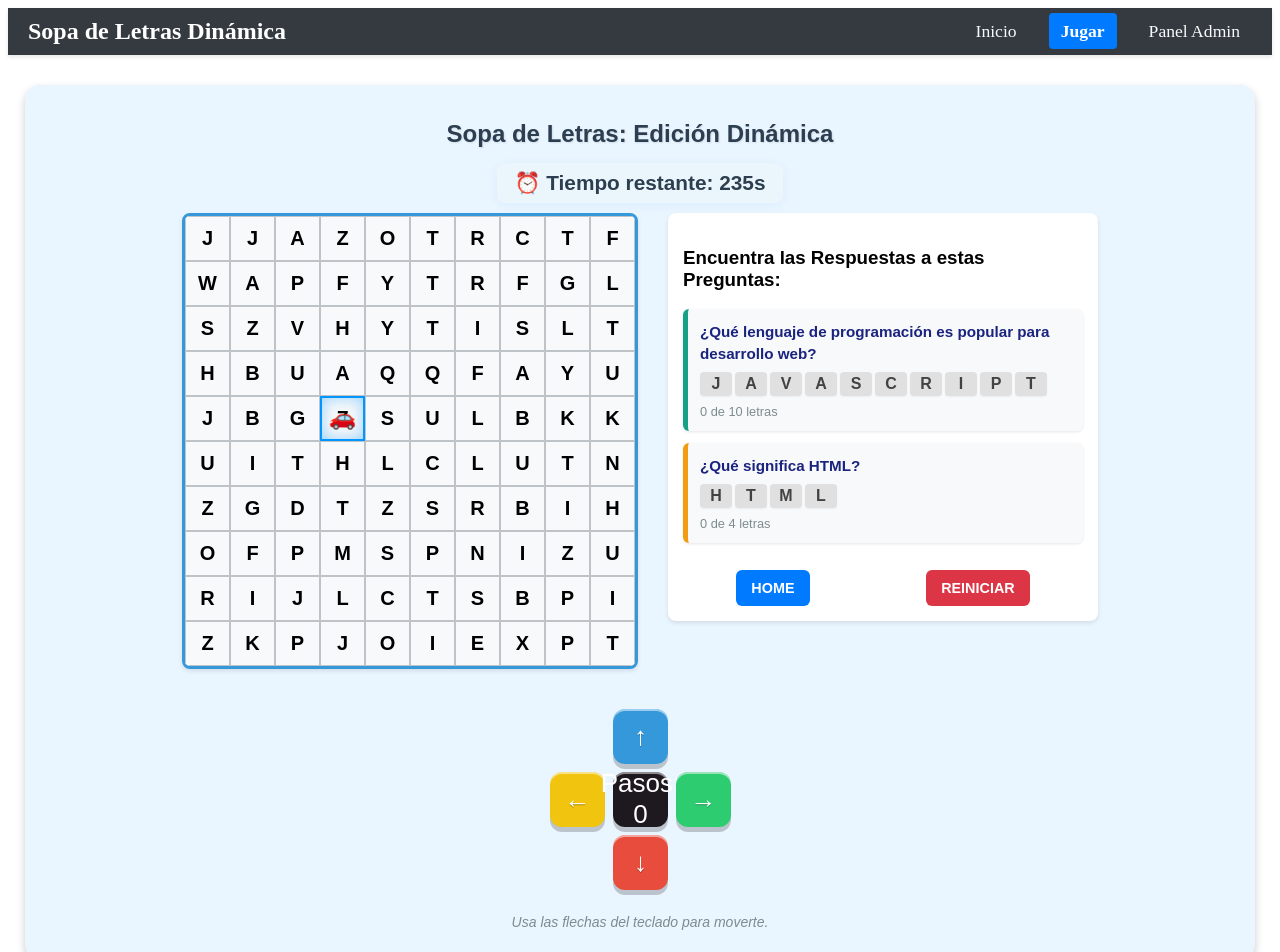
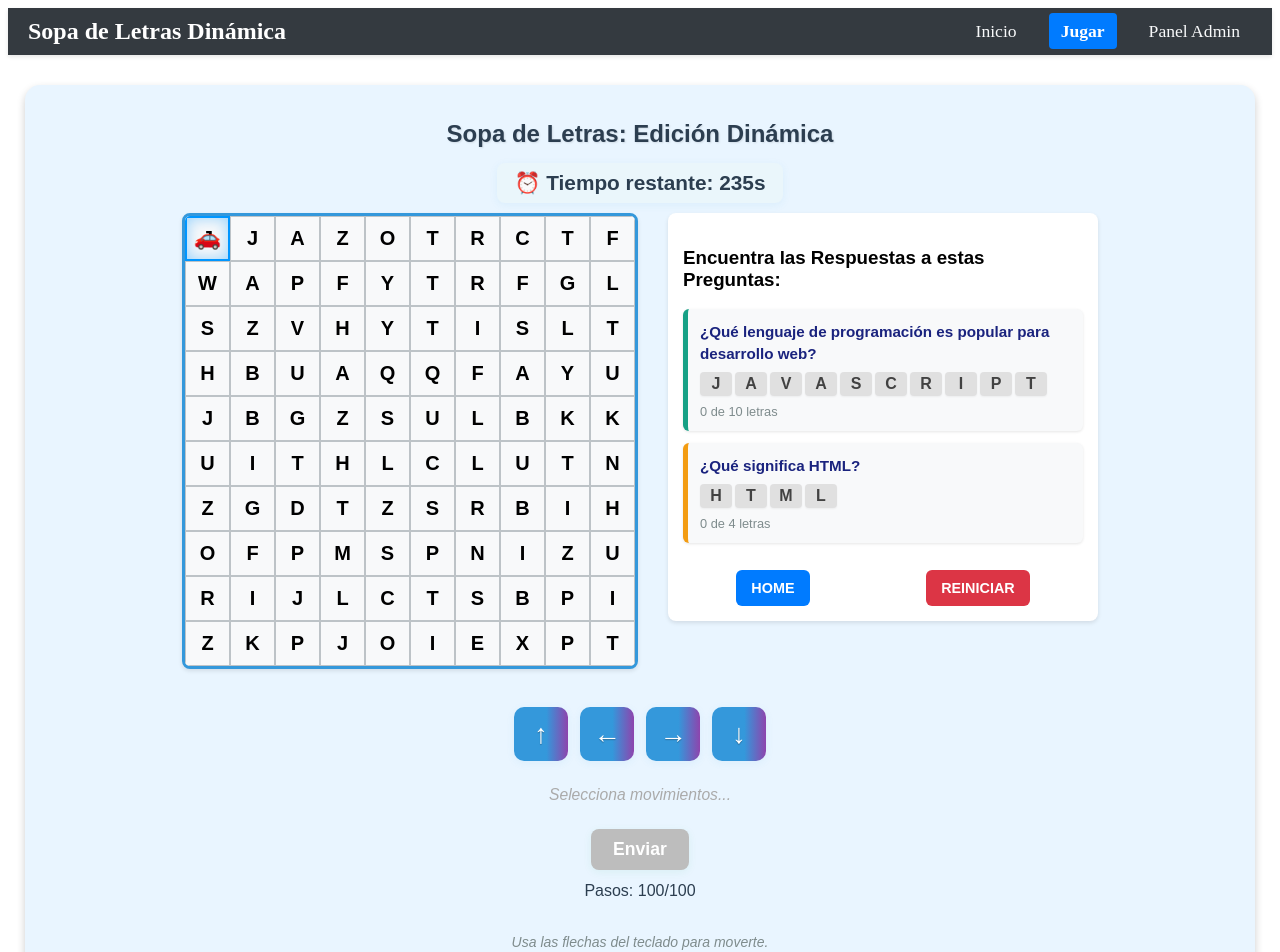
Before and after one commit to Eth4nSP/P-Web, an Angular app: page /game in a window 1280 px wide. Shown: the top 952 px of the page. Built offline with nearby package versions, Linux system fonts and the light colour scheme.

Commit message:
Agregando botones y cola de movimientos

```diff
--- a/src/app/board/board.component.html
+++ b/src/app/board/board.component.html
@@ -27,11 +27,7 @@
     <div class="game-layout" [class.mobile-layout]="isMobileDevice" [class.desktop-layout]="!isMobileDevice">
         <div class="board" *ngIf="board.length > 0">
             <div class="row" *ngFor="let row of board; let i = index">
-        <app-cell *ngFor="let cell of row; let j = index"
-                  [value]="cell"
-                  [isCarPosition]="isCarPosition(i, j)"
-                  [isFound]="isPositionFound(i, j)"
-                  [foundColor]="getPositionColor(i, j)">
+                <app-cell *ngFor="let cell of row; let j = index" [value]="cell" [isCarPosition]="isCarPosition(i, j)" [isFound]="isPositionFound(i, j)" [foundColor]="getPositionColor(i, j)">
                 </app-cell>
             </div>
         </div>
@@ -47,16 +43,12 @@
         <div class="target-elements" *ngIf="currentQuestions.length > 0">
             <h3>Encuentra las Respuestas a estas Preguntas:</h3>
             <div class="questions-container">
-        <div class="question-item" *ngFor="let question of currentQuestions"
-             [style.border-left-color]="answerColors[question.id]"
-             [class.question-found]="question.isFound">
+                <div class="question-item" *ngFor="let question of currentQuestions" [style.border-left-color]="answerColors[question.id]" [class.question-found]="question.isFound">
                     <div class="question-text">
                         <strong>{{ question.question }}</strong>
                     </div>
                     <div class="answer-letters">
-            <span *ngFor="let letter of question.answer.split(''); let i = index"
-                  [class.found]="isQuestionLetterFound(question.id, i)"
-                  [style.background-color]="isQuestionLetterFound(question.id, i) ? answerColors[question.id] : ''">
+                        <span *ngFor="let letter of question.answer.split(''); let i = index" [class.found]="isQuestionLetterFound(question.id, i)" [style.background-color]="isQuestionLetterFound(question.id, i) ? answerColors[question.id] : ''">
               {{ letter }}
             </span>
                     </div>
@@ -72,12 +64,24 @@
         </div>
     </div>
 
-  <div class="controls" *ngIf="currentQuestions.length > 0">
-    <button type="button" class="btn-up" (click)="moveCar('up')">↑</button>
-    <button type="button" class="btn-left" (click)="moveCar('left')">←</button>
-    <button type="button" class="btn-step">Pasos: {{ steps }}</button>
-    <button type="button" class="btn-right" (click)="moveCar('right')">→</button>
-    <button type="button" class="btn-down" (click)="moveCar('down')">↓</button>
+    <div class="controls-move-chain" *ngIf="currentQuestions.length > 0">
+        <div class="move-buttons">
+            <button type="button" class="btn-up" (click)="addMove('up')">↑</button>
+            <button type="button" class="btn-left" (click)="addMove('left')">←</button>
+            <button type="button" class="btn-right" (click)="addMove('right')">→</button>
+            <button type="button" class="btn-down" (click)="addMove('down')">↓</button>
+        </div>
+        <div class="move-sequence">
+            <span *ngIf="moveSequence.length === 0" class="move-placeholder">Selecciona movimientos...</span>
+            <ng-container *ngFor="let move of moveSequence; let idx = index">
+                <span class="move-chip" [ngClass]="'move-' + move">
+                  {{ move === 'up' ? 'Arriba' : move === 'down' ? 'Abajo' : move === 'left' ? 'Izquierda' : 'Derecha' }}
+                </span>
+            </ng-container>
+            <button *ngIf="moveSequence.length > 0" class="clear-moves" (click)="clearMoveSequence()" title="Limpiar secuencia">✕</button>
+        </div>
+        <button class="send-moves" [disabled]="moveSequence.length === 0" (click)="sendMoveSequence()">Enviar</button>
+        <div class="steps-counter">Pasos: {{ steps }}/{{ maxSteps }}</div>
     </div>
 
     <div class="keyboard-instructions" *ngIf="!isMobileDevice && currentQuestions.length > 0">
--- a/src/app/board/board.component.scss
+++ b/src/app/board/board.component.scss
@@ -1,9 +1,14 @@
 /* board.component.scss - Adaptado de tu SCSS original con algunos cambios */
+
+
 /* ... (tus estilos existentes de .game-container, h2, .game-layout, .board, .row, .controls, button, etc. van aquí) ... */
+
+
 /* Asegúrate de copiar tus estilos existentes de ia 2.docx aquí para mantener la apariencia */
 
 // Estilos específicos para la nueva sección de preguntas
-.target-elements { // Cambiado de .target-words
+.target-elements {
+    // Cambiado de .target-words
     background-color: #fff;
     padding: 15px;
     border-radius: 8px;
@@ -12,8 +17,10 @@
 }
 
 .desktop-layout .target-elements {
-  width: 350px; /* Un poco más de espacio para preguntas */
-  max-height: 500px; /* Limitar altura y permitir scroll si es necesario */
+    width: 350px;
+    /* Un poco más de espacio para preguntas */
+    max-height: 500px;
+    /* Limitar altura y permitir scroll si es necesario */
     overflow-y: auto;
 }
 
@@ -26,7 +33,8 @@
 .questions-container {
     display: flex;
     flex-direction: column;
-  gap: 12px; /* Un poco más de espacio entre preguntas */
+    gap: 12px;
+    /* Un poco más de espacio entre preguntas */
 }
 
 .question-item {
@@ -34,12 +42,14 @@
     background-color: #f8f9fa;
     border-radius: 6px;
     box-shadow: 0 1px 3px rgba(0, 0, 0, 0.1);
-  border-left: 5px solid; /* El color se asigna dinámicamente */
+    border-left: 5px solid;
+    /* El color se asigna dinámicamente */
     transition: all 0.3s ease;
 }
 
 .question-item.question-found {
-  background-color: #e8f5e9; /* Un verde claro para preguntas resueltas */
+    background-color: #e8f5e9;
+    /* Un verde claro para preguntas resueltas */
     opacity: 0.7;
 }
 
@@ -51,39 +61,54 @@
 }
 
 .question-text strong {
-  color: #1a237e; /* Un color oscuro para la pregunta */
+    color: #1a237e;
+    /* Un color oscuro para la pregunta */
 }
 
 .answer-letters {
     display: flex;
-  justify-content: flex-start; /* Alinea las letras a la izquierda */
-  flex-wrap: wrap; /* Permite que las letras pasen a la siguiente línea */
+    justify-content: flex-start;
+    /* Alinea las letras a la izquierda */
+    flex-wrap: wrap;
+    /* Permite que las letras pasen a la siguiente línea */
     margin-top: 8px;
-  gap: 3px; /* Espacio entre letras */
+    gap: 3px;
+    /* Espacio entre letras */
 }
 
 .answer-letters span {
-  font-size: 1em; /* Tamaño de letra de la respuesta */
+    font-size: 1em;
+    /* Tamaño de letra de la respuesta */
     font-weight: bold;
     padding: 3px 5px;
     border-radius: 4px;
-  background-color: #e0e0e0; /* Fondo gris claro para letras no encontradas */
+    background-color: #e0e0e0;
+    /* Fondo gris claro para letras no encontradas */
     min-width: 22px;
     text-align: center;
     box-shadow: 0 1px 2px rgba(0, 0, 0, 0.05);
     transition: all 0.3s ease;
-  color: #424242; /* Color de letra no encontrada */
+    color: #424242;
+    /* Color de letra no encontrada */
 }
 
 .answer-letters span.found {
-  color: white !important; /* Asegurar que el texto sea blanco cuando se encuentra */
-  animation: pulse 0.8s; /* Animación sutil */
+    color: white !important;
+    /* Asegurar que el texto sea blanco cuando se encuentra */
+    animation: pulse 0.8s;
+    /* Animación sutil */
 }
 
 @keyframes pulse {
-  0% { transform: scale(1); }
-  50% { transform: scale(1.1); }
-  100% { transform: scale(1); }
+    0% {
+        transform: scale(1);
+    }
+    50% {
+        transform: scale(1.1);
+    }
+    100% {
+        transform: scale(1);
+    }
 }
 
 .progress {
@@ -95,7 +120,8 @@
 .game-actions {
     margin-top: 15px;
     display: flex;
-    justify-content: space-around; /* O flex-end si prefieres los botones a la derecha */
+    justify-content: space-around;
+    /* O flex-end si prefieres los botones a la derecha */
     gap: 10px;
 }
 
@@ -111,24 +137,29 @@
 }
 
 .home-link button {
-    background-color: #007bff; /* Azul */
+    background-color: #007bff;
+    /* Azul */
     color: white;
 }
+
 .home-link button:hover {
     background-color: #0056b3;
     transform: translateY(-1px);
 }
 
 .reset-button {
-    background-color: #dc3545; /* Rojo */
+    background-color: #dc3545;
+    /* Rojo */
     color: white;
 }
+
 .reset-button:hover {
     background-color: #c82333;
     transform: translateY(-1px);
 }
 
-.no-questions, .loading-board {
+.no-questions,
+.loading-board {
     text-align: center;
     padding: 40px;
     font-size: 1.2em;
@@ -142,7 +173,10 @@
 
 
 /* COPIA AQUÍ TUS ESTILOS EXISTENTES DE 'ia 2.docx' para .game-container, h2, .timer, .game-over-modal, etc. */
+
+
 /* Por ejemplo: */
+
 .game-container {
     display: flex;
     flex-direction: column;
@@ -155,12 +189,14 @@
     box-shadow: 0 4px 8px rgba(0, 0, 0, 0.2);
     max-width: 100%;
 }
+
 h2 {
     color: #2c3e50;
     margin-bottom: 15px;
     text-shadow: 1px 1px 2px rgba(0, 0, 0, 0.1);
     text-align: center;
 }
+
 .timer {
     font-size: 1.3rem;
     font-weight: bold;
@@ -172,10 +208,12 @@ h2 {
     box-shadow: 0 2px 8px rgba(52, 152, 219, 0.08);
     transition: background 0.3s, color 0.3s;
 }
+
 .timer.game-over {
     color: #e74c3c;
     background: #ffeaea;
 }
+
 .game-over-modal {
     position: fixed;
     top: 0;
@@ -190,6 +228,7 @@ h2 {
     pointer-events: all;
     animation: fadeInBg 0.3s;
 }
+
 .game-over-content {
     background: #fff;
     border-radius: 18px;
@@ -202,16 +241,20 @@ h2 {
     flex-direction: column;
     align-items: center;
 }
+
 .game-over-content h2 {
-    color: #e74c3c; /* Rojo para Game Over, puedes cambiarlo para Felicidades */
+    color: #e74c3c;
+    /* Rojo para Game Over, puedes cambiarlo para Felicidades */
     margin-bottom: 10px;
     font-size: 2rem;
 }
+
 .game-over-content p {
     color: #2c3e50;
     margin-bottom: 22px;
     font-size: 1.1rem;
 }
+
 .game-over-content button,
 .game-over-content .home-link button {
     margin: 8px 0 0 0;
@@ -227,6 +270,7 @@ h2 {
     cursor: pointer;
     transition: transform 0.15s, box-shadow 0.15s, background 0.2s;
 }
+
 .game-over-content button:hover,
 .game-over-content .home-link button:hover {
     background: linear-gradient(90deg, #8e44ad 60%, #3498db 100%);
@@ -236,21 +280,27 @@ h2 {
 
 .game-layout {
     display: flex;
-    width: 100%; /* Ajustado para ocupar el ancho del contenedor padre */
-    max-width: 1200px; /* Límite máximo para el layout del juego */
-    margin: 0 auto; /* Centrar el layout del juego */
+    width: 100%;
+    /* Ajustado para ocupar el ancho del contenedor padre */
+    max-width: 1200px;
+    /* Límite máximo para el layout del juego */
+    margin: 0 auto;
+    /* Centrar el layout del juego */
     justify-content: center;
     gap: 20px;
     margin-bottom: 20px;
 }
+
 .desktop-layout {
     flex-direction: row;
     align-items: flex-start;
 }
+
 .mobile-layout {
     flex-direction: column;
     align-items: center;
 }
+
 .board {
     display: flex;
     flex-direction: column;
@@ -260,9 +310,11 @@ h2 {
     box-shadow: 0 2px 4px rgba(0, 0, 0, 0.1);
     background-color: #f9f9f9;
 }
+
 .row {
     display: flex;
 }
+
 .controls {
     margin-top: 20px;
     display: grid;
@@ -272,7 +324,9 @@ h2 {
     width: 100%;
     max-width: 200px;
 }
-.controls button { /* Estilo general para botones de control */
+
+.controls button {
+    /* Estilo general para botones de control */
     width: 60px;
     height: 60px;
     display: flex;
@@ -287,19 +341,50 @@ h2 {
     transition: all 0.1s ease;
     touch-action: manipulation;
 }
+
 .controls button:hover {
     transform: translateY(-3px);
     box-shadow: 0 7px 0 rgba(0, 0, 0, 0.2), inset 0 2px 0 rgba(255, 255, 255, 0.5);
 }
+
 .controls button:active {
     transform: translateY(3px);
     box-shadow: 0 2px 0 rgba(0, 0, 0, 0.2), inset 0 1px 0 rgba(255, 255, 255, 0.5);
 }
-.btn-up { grid-column: 2; grid-row: 1; background-color: #3498db; text-shadow: 0 1px 1px rgba(0,0,0,0.3); }
-.btn-left { grid-column: 1; grid-row: 2; background-color: #f1c40f; text-shadow: 0 1px 1px rgba(0,0,0,0.3); }
-.btn-right { grid-column: 3; grid-row: 2; background-color: #2ecc71; text-shadow: 0 1px 1px rgba(0,0,0,0.3); }
-.btn-down { grid-column: 2; grid-row: 3; background-color: #e74c3c; text-shadow: 0 1px 1px rgba(0,0,0,0.3); }
-.btn-step { grid-row: 2; grid-column: 2; background-color: #1d191f; }
+
+.btn-up {
+    grid-column: 2;
+    grid-row: 1;
+    background-color: #3498db;
+    text-shadow: 0 1px 1px rgba(0, 0, 0, 0.3);
+}
+
+.btn-left {
+    grid-column: 1;
+    grid-row: 2;
+    background-color: #f1c40f;
+    text-shadow: 0 1px 1px rgba(0, 0, 0, 0.3);
+}
+
+.btn-right {
+    grid-column: 3;
+    grid-row: 2;
+    background-color: #2ecc71;
+    text-shadow: 0 1px 1px rgba(0, 0, 0, 0.3);
+}
+
+.btn-down {
+    grid-column: 2;
+    grid-row: 3;
+    background-color: #e74c3c;
+    text-shadow: 0 1px 1px rgba(0, 0, 0, 0.3);
+}
+
+.btn-step {
+    grid-row: 2;
+    grid-column: 2;
+    background-color: #1d191f;
+}
 
 .keyboard-instructions {
     margin-top: 10px;
@@ -309,33 +394,243 @@ h2 {
     font-style: italic;
 }
 
-@keyframes fadeInBg { from { opacity: 0; } to { opacity: 1; } }
-@keyframes popIn {
-  0% { transform: scale(0.7) translateY(20px); opacity: 0; }
-  100% { transform: scale(1) translateY(0); opacity: 1; }
+@keyframes fadeInBg {
+    from {
+        opacity: 0;
+    }
+    to {
+        opacity: 1;
+    }
 }
 
-/* Media Queries de tu archivo original */
+@keyframes popIn {
+    0% {
+        transform: scale(0.7) translateY(20px);
+        opacity: 0;
+    }
+    100% {
+        transform: scale(1) translateY(0);
+        opacity: 1;
+    }
+}
+
+
+/* NUEVOS ESTILOS PARA LA CADENA DE MOVIMIENTOS */
+
+.controls-move-chain {
+    display: flex;
+    flex-direction: column;
+    align-items: center;
+    margin: 18px 0 10px 0;
+    gap: 10px;
+}
+
+.move-buttons {
+    display: flex;
+    gap: 12px;
+    margin-bottom: 6px;
+}
+
+.move-buttons button {
+    width: 54px;
+    height: 54px;
+    font-size: 1.7em;
+    border-radius: 10px;
+    border: none;
+    background: linear-gradient(90deg, #3498db 60%, #8e44ad 100%);
+    color: #fff;
+    font-weight: bold;
+    box-shadow: 0 2px 8px rgba(52, 152, 219, 0.08);
+    cursor: pointer;
+    transition: background 0.2s, transform 0.1s;
+}
+
+.move-buttons button:hover {
+    background: linear-gradient(90deg, #8e44ad 60%, #3498db 100%);
+    transform: scale(1.08);
+}
+
+.move-sequence {
+    display: flex;
+    align-items: center;
+    gap: 6px;
+    min-height: 36px;
+    flex-wrap: wrap;
+    margin-bottom: 2px;
+}
+
+.move-chip {
+    padding: 5px 10px;
+    border-radius: 6px;
+    background: #e0e0e0;
+    color: #333;
+    font-weight: 600;
+    font-size: 1em;
+    margin-right: 2px;
+    box-shadow: 0 1px 2px rgba(0, 0, 0, 0.07);
+    border: 1.5px solid #bdbdbd;
+    text-shadow: 0 1px 1px #fff2;
+}
+
+.move-up {
+    background: #3498db;
+    color: #fff;
+}
+
+.move-down {
+    background: #e74c3c;
+    color: #fff;
+}
+
+.move-left {
+    background: #f1c40f;
+    color: #fff;
+}
+
+.move-right {
+    background: #2ecc71;
+    color: #fff;
+}
+
+.move-placeholder {
+    color: #aaa;
+    font-style: italic;
+    font-size: 0.98em;
+}
+
+.clear-moves {
+    background: #dc3545;
+    color: #fff;
+    border: none;
+    border-radius: 50%;
+    width: 28px;
+    height: 28px;
+    font-size: 1.1em;
+    margin-left: 8px;
+    cursor: pointer;
+    transition: background 0.2s, transform 0.1s;
+}
+
+.clear-moves:hover {
+    background: #b71c1c;
+    transform: scale(1.1);
+}
+
+.send-moves {
+    margin-top: 4px;
+    padding: 10px 22px;
+    background: linear-gradient(90deg, #27ae60 60%, #16a085 100%);
+    color: #fff;
+    border: none;
+    border-radius: 8px;
+    font-size: 1.1em;
+    font-weight: 600;
+    box-shadow: 0 2px 8px rgba(39, 174, 96, 0.08);
+    cursor: pointer;
+    transition: background 0.2s, transform 0.1s;
+}
+
+.send-moves:disabled {
+    background: #bdbdbd;
+    color: #fff;
+    cursor: not-allowed;
+}
+
+.send-moves:hover:not(:disabled) {
+    background: linear-gradient(90deg, #16a085 60%, #27ae60 100%);
+    transform: scale(1.04);
+}
+
+.steps-counter {
+    margin-top: 2px;
+    font-size: 1em;
+    color: #2c3e50;
+    font-weight: 500;
+}
+
 @media (max-width: 768px) {
-    .game-container { padding: 10px; margin: 5px; }
-    h2 { font-size: 18px; }
-    .controls { max-width: 200px; gap: 10px; }
-    .controls button { width: 70px; height: 70px; font-size: 32px; }
-    .mobile-layout .questions-container { flex-direction: column; } /* Ajuste para móvil */
-    .mobile-layout .question-item { width: 100%; }
-    .answer-letters span { font-size: 0.9em; min-width: 20px; }
+    .game-container {
+        padding: 10px;
+        margin: 5px;
     }
+    h2 {
+        font-size: 18px;
+    }
+    .controls {
+        max-width: 200px;
+        gap: 10px;
+    }
+    .controls button {
+        width: 70px;
+        height: 70px;
+        font-size: 32px;
+    }
+    .mobile-layout .questions-container {
+        flex-direction: column;
+    }
+    /* Ajuste para móvil */
+    .mobile-layout .question-item {
+        width: 100%;
+    }
+    .answer-letters span {
+        font-size: 0.9em;
+        min-width: 20px;
+    }
+    .controls-move-chain .move-buttons button {
+        width: 60px;
+        height: 60px;
+        font-size: 2em;
+    }
+    .move-sequence {
+        min-height: 30px;
+        font-size: 0.95em;
+    }
+}
+
 @media (max-width: 480px) {
-    .game-container { padding: 8px; margin: 2px; }
-    .controls button { width: 65px; height: 65px; font-size: 30px; }
-    .controls { max-width: 180px; }
-    .mobile-layout .question-item { min-width: 100%; }
-    .answer-letters span { font-size: 0.8em; min-width: 18px; }
+    .game-container {
+        padding: 8px;
+        margin: 2px;
     }
+    .controls button {
+        width: 65px;
+        height: 65px;
+        font-size: 30px;
+    }
+    .controls {
+        max-width: 180px;
+    }
+    .mobile-layout .question-item {
+        min-width: 100%;
+    }
+    .answer-letters span {
+        font-size: 0.8em;
+        min-width: 18px;
+    }
+    .controls-move-chain .move-buttons button {
+        width: 50px;
+        height: 50px;
+        font-size: 1.8em;
+    }
+}
+
 @media (min-width: 1024px) {
-    .game-container { max-width: 1200px; }
-    .desktop-layout { gap: 30px; }
-    .desktop-layout .target-elements { width: 400px; } /* Ancho para desktop */
-    .controls button { width: 55px; height: 55px; font-size: 26px; }
-    .controls { max-width: 180px; }
+    .game-container {
+        max-width: 1200px;
     }
+    .desktop-layout {
+        gap: 30px;
+    }
+    .desktop-layout .target-elements {
+        width: 400px;
+    }
+    /* Ancho para desktop */
+    .controls button {
+        width: 55px;
+        height: 55px;
+        font-size: 26px;
+    }
+    .controls {
+        max-width: 180px;
+    }
+}
--- a/src/app/board/board.component.ts
+++ b/src/app/board/board.component.ts
@@ -34,7 +34,8 @@ interface AnswerSequence {
   styleUrls: ['./board.component.scss'] // Usa styleUrls en plural y como array
 })
 export class BoardComponent implements OnInit, OnDestroy {
-  steps: number = 0;
+  steps: number = 100;
+  maxSteps: number = 100;
   board: string[][] = [];
   carPosition = { row: 0, col: 0 };
 
@@ -54,6 +55,8 @@ export class BoardComponent implements OnInit, OnDestroy {
   showWinMenu: boolean = false;
   finalScore: number = 0;
   gameDifficulty: 'facil' | 'medio' | 'dificil' = 'facil';
+
+  moveSequence: Array<'up' | 'down' | 'left' | 'right'> = [];
 
   constructor(
     private gameService: GameService,
@@ -118,13 +121,30 @@ export class BoardComponent implements OnInit, OnDestroy {
     this.activeAnswerSequences = [];
     this.assignAnswerColors();
     this.initializeBoard();
-    this.resetTimer(); // Mover antes de startTimer
+    this.resetTimer();
     this.isGameOver = false;
     this.showWinMenu = false;
     this.finalScore = 0;
-    this.steps = 0;
+    // Limite de pasos según dificultad
+    switch (this.gameDifficulty) {
+      case 'facil':
+        this.steps = 100;
+        this.maxSteps = 100;
+        break;
+      case 'medio':
+        this.steps = 200;
+        this.maxSteps = 200;
+        break;
+      case 'dificil':
+        this.steps = 300;
+        this.maxSteps = 300;
+        break;
+      default:
+        this.steps = 100;
+        this.maxSteps = 100;
+    }
     this.unlockKeyboard();
-    this.startTimer(); // Iniciar temporizador después de resetear
+    this.startTimer();
   }
 
   resetTimer(): void {
@@ -256,7 +276,7 @@ export class BoardComponent implements OnInit, OnDestroy {
             break;
         }
     } while (this.isPositionPartOfAnyAnswer(r,c));
-
+    r = 0; c = 0; // Asegurarse de que el carro comienza en la esquina superior izquierda
     this.carPosition = { row: r, col: c };
     this.gameService.updateCarPosition(r, c);
   }
@@ -451,7 +471,6 @@ export class BoardComponent implements OnInit, OnDestroy {
       case 'right': if (newPos.col < this.board[0].length - 1) newPos.col++; break;
     }
     if (newPos.row !== this.carPosition.row || newPos.col !== this.carPosition.col) {
-        this.steps++;
         this.gameService.updateCarPosition(newPos.row, newPos.col);
     }
   }
@@ -477,8 +496,36 @@ export class BoardComponent implements OnInit, OnDestroy {
     }
     this.questionService.resetCurrentQuestionsProgress();
     this.questionService.loadGameQuestions(this.gameDifficulty);
+    // El tope de pasos y maxSteps se reinician en initializeGame()
   }
 
   lockKeyboard() { this.keyboardLocked = true; }
   unlockKeyboard() { this.keyboardLocked = false; }
+
+  addMove(direction: 'up' | 'down' | 'left' | 'right') {
+    if (this.moveSequence.length < this.steps) {
+      this.moveSequence.push(direction);
+    }
+  }
+
+  clearMoveSequence() {
+    this.moveSequence = [];
+  }
+
+  async sendMoveSequence() {
+    let movesToExecute = Math.min(this.moveSequence.length, this.steps);
+    for (let i = 0; i < movesToExecute; i++) {
+      this.moveCar(this.moveSequence[i]);
+      await new Promise(res => setTimeout(res, 120));
+      this.steps--;
+      if (this.steps === 0) break;
+    }
+    this.clearMoveSequence();
+    // Si los pasos llegan a 0, bloquear teclado y movimientos
+    if (this.steps === 0) {
+      this.lockKeyboard();
+      this.isGameOver = true;
+      this.cdr.detectChanges();
+    }
+  }
 }
```
Lines whose indentation alone changed are shown as unchanged.
